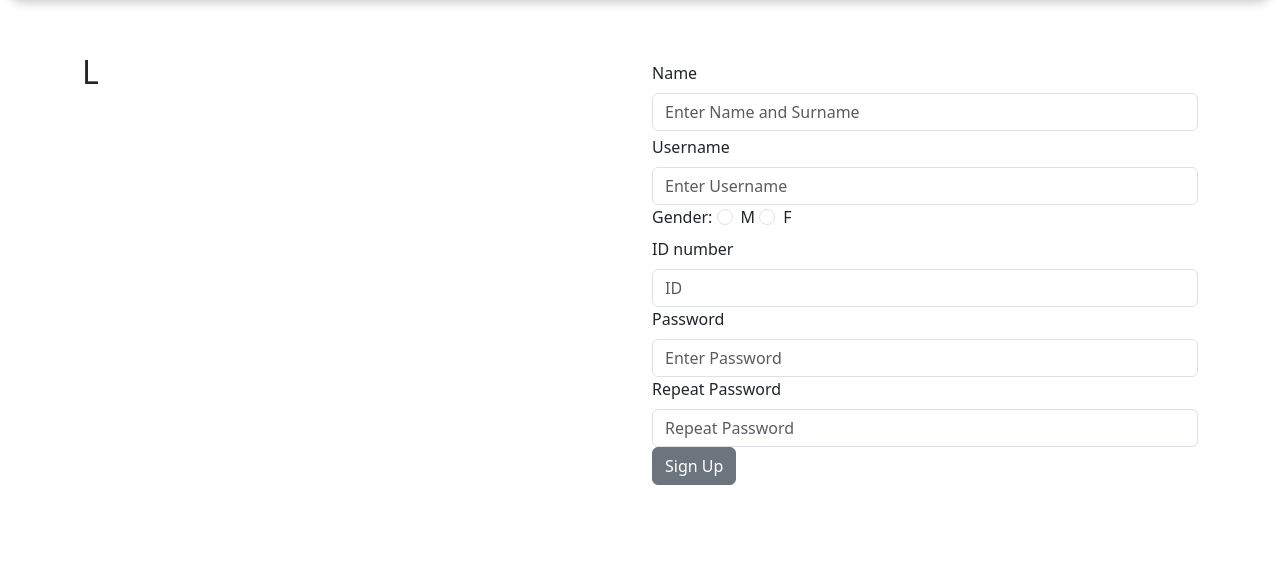
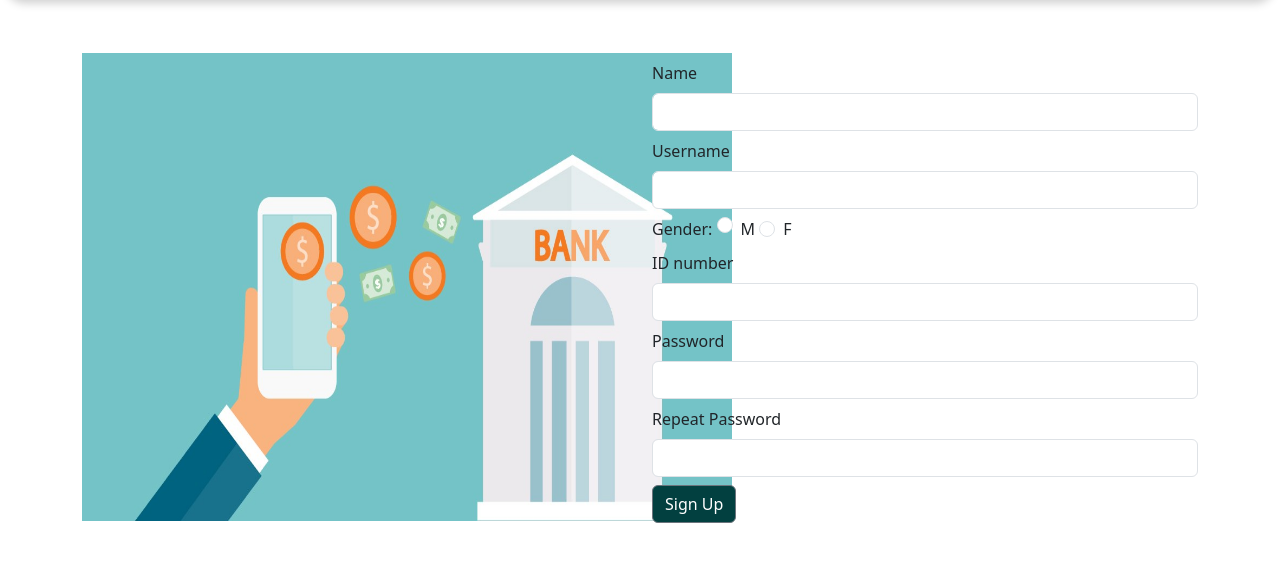
Before and after one commit to roni-kukaj/UEB20_22_Gr19, a plain HTML site: page sites/signup.html in a window 1280 px wide. Shown: the part 71-632 px from the top of the page. Drawn offline with nearby package versions, Linux system fonts and the light colour scheme.

Commit message:
changes on home and signup

```diff
--- a/sites/signup.html
+++ b/sites/signup.html
@@ -56,7 +56,7 @@
       <div class="container">
         <div class="row">
             <div class="col-6">
-                <h2>L</h2>
+                <img src="../images/crypto-banks.jpeg" alt="Crypto" height="468px" width="650px" >
             </div>
 
             <div class="col-6">
@@ -65,39 +65,36 @@
 
 
                             <label class="form-label my-1" for="">Name </label>
-                             <input  class="form-control my-1" type="text"placeholder="Enter Name and Surname" class="input"  required>
+                             <input  class="form-control my-1" type="text" class="input"  required>
 
 
-                            <label class="form-label" for="username">Username </label>
-                           <input class="form-control" type="text" placeholder="Enter Username" class="input"  required>
+                            <label class="form-label my-1" for="username">Username </label>
+                           <input class="form-control my-1" type="text" class="input"  required>
 
-                           <label class="form-label" for="">Gender:</label>
+                           <label class="form-label my-1" for="">Gender:</label>
+
                           <div class="form-check form-check-inline">
 
-
-                                <input class="form-check-input" type="radio" name="gjinia">
+                                <input class="butoni form-check-input" type="radio" name="gjinia">
                                 <label class="form-check-label" for="">M</label>
 
-
-
-
-                         <div class="form-check form-check-inline">
-                         <input class="form-check-input" type="radio" name="gjinia">
+                         <div class="form-check form-check-inline my-1">
+                         <input class="butoni form-check-input" type="radio" name="gjinia">
                          <label class="form-check-label" for="">F</label>
                         </div>
                          </div>
 
                          <br>
-                            <label class="form-label" for="ID">ID number</label>
-                             <input class="form-control" type="text" placeholder="ID" class="input">
+                            <label class="form-label my-1" for="ID">ID number</label>
+                             <input class="form-control my-1" type="text"  class="input">
 
-                            <label class="form-label" for="Password">Password</label>
-                             <input class="form-control" type="password" placeholder="Enter Password" class="input">
+                            <label class="form-label my-1" for="Password">Password</label>
+                             <input class="form-control my-1" type="password"  class="input">
 
-                            <label class="form-label" for="psw-repeat">Repeat Password</label>
-                            <input class="form-control" type="password" placeholder="Repeat Password" name="psw-repeat" class="input" required>
+                            <label class="form-label my-1" for="psw-repeat">Repeat Password</label>
+                            <input class="form-control my-1" type="password"  name="psw-repeat" class="input" required>
 
-                       <button type="submit" class="login btn btn-secondary">Sign Up</button>
+                       <button type="submit" class="login btn btn-secondary my-1 ">Sign Up</button>
 
 
                     </form>
--- a/style/login&signup.css
+++ b/style/login&signup.css
@@ -7,8 +7,13 @@ header > .navbar{
   box-shadow: 0 3px 10px rgb(0 0 0 / 0.2);
 }
 
+.login  {
+  background-color: rgb(2, 64, 64);
+}
 
-
+.butoni{
+  cursor: pointer;
+}
 
 /*
 .form{
@@ -22,9 +27,7 @@ border-radius: 20px;
 .login{
     background-color: rgb(48, 92, 92);
 }
-button:hover {
-    opacity:1;
-  }
+
   .label{
     text-align:left;
   }
```
Also changed, not shown: sites/home.html (+1 -1 lines), images/crypto-banks.jpeg (added).
